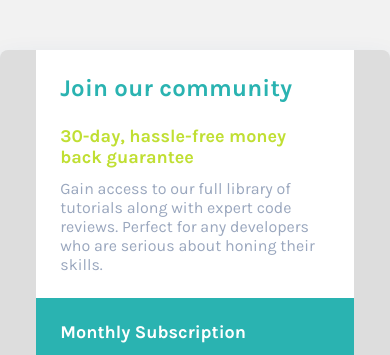
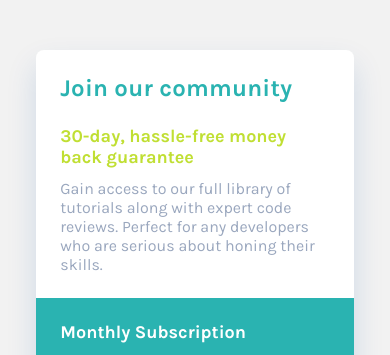
Before and after one commit to cthulhuscode/single-price-grid-component, a plain HTML site: page index.html in a window 390 px wide. Shown: the top 355 px of the page. Drawn offline with Linux system fonts and the light colour scheme.

Commit message:
width auto when mobile screen

```diff
--- a/style.css
+++ b/style.css
@@ -24,7 +24,6 @@ body{
   grid-template-columns: repeat(auto-fit, minmax(317.5px, 1fr));
   grid-auto-rows: 1fr;
 
-  background-color: #ddd;
   overflow: hidden;
   border-radius: 8px;
   box-shadow: 0px 15px 30px rgba(0, 81, 171, 0.148847);
@@ -177,6 +176,7 @@ body{
     grid-template-columns: minmax(280px, 317.5px);
     grid-auto-rows: 1fr;
     height: auto;
+    width: auto;
   }
 
   .item{
```
